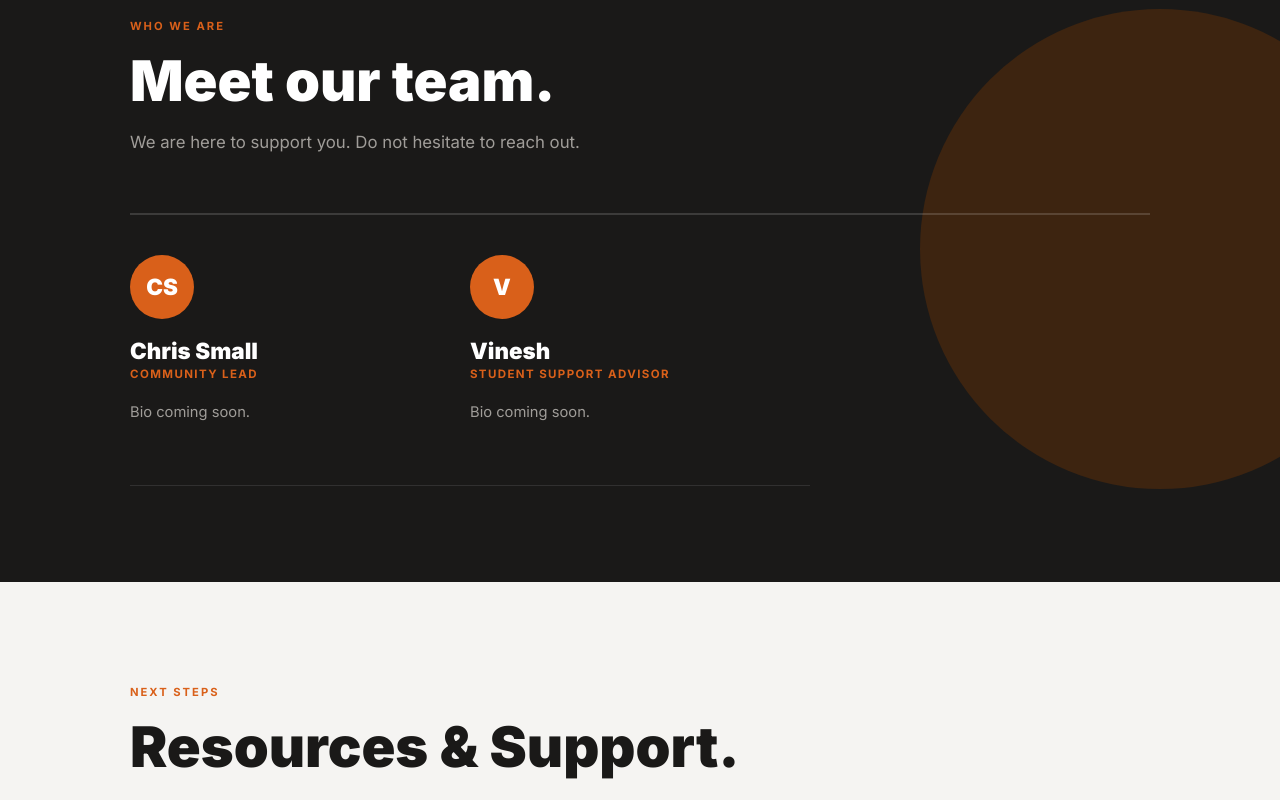
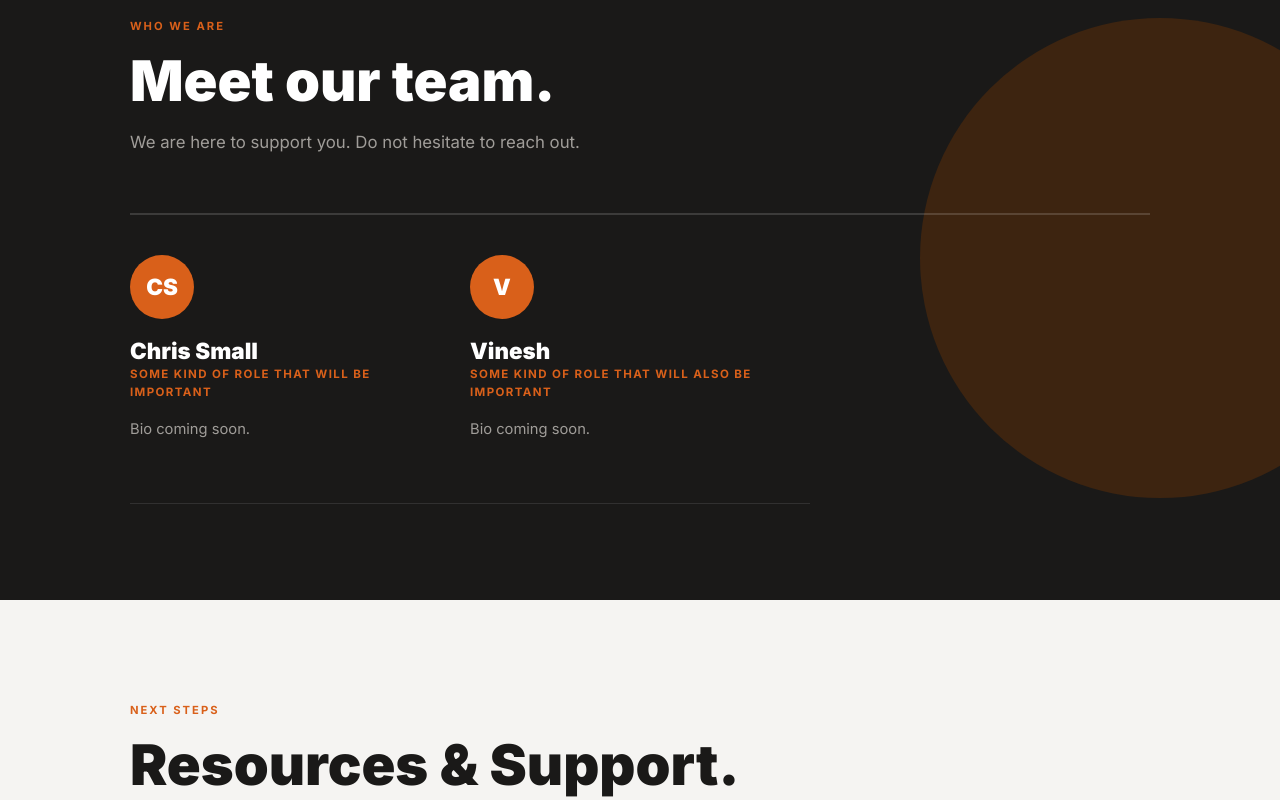
Before and after one commit to Skin-Guild/landing-page, a React (Vite) app: page / in a window 1280 px wide. Shown: the part 1757-2557 px from the top of the page. Built offline with nearby package versions, Linux system fonts and the light colour scheme.

Commit message:
Updated the bios to have placeholder

```diff
--- a/src/components/Team.tsx
+++ b/src/components/Team.tsx
@@ -10,7 +10,7 @@ interface TeamMember {
 const team: TeamMember[] = [
   {
     name: 'Chris Small',
-    role: 'Community Lead',
+    role: 'Some kind of role that will be important',
     bio: 'Bio coming soon.',
     initials: 'CS',
     color: '#4f46e5',
@@ -18,7 +18,7 @@ const team: TeamMember[] = [
   },
   {
     name: 'Vinesh',
-    role: 'Student Support Advisor',
+    role: 'Some kind of role that will also be important',
     bio: 'Bio coming soon.',
     initials: 'V',
     color: '#0891b2',
```
